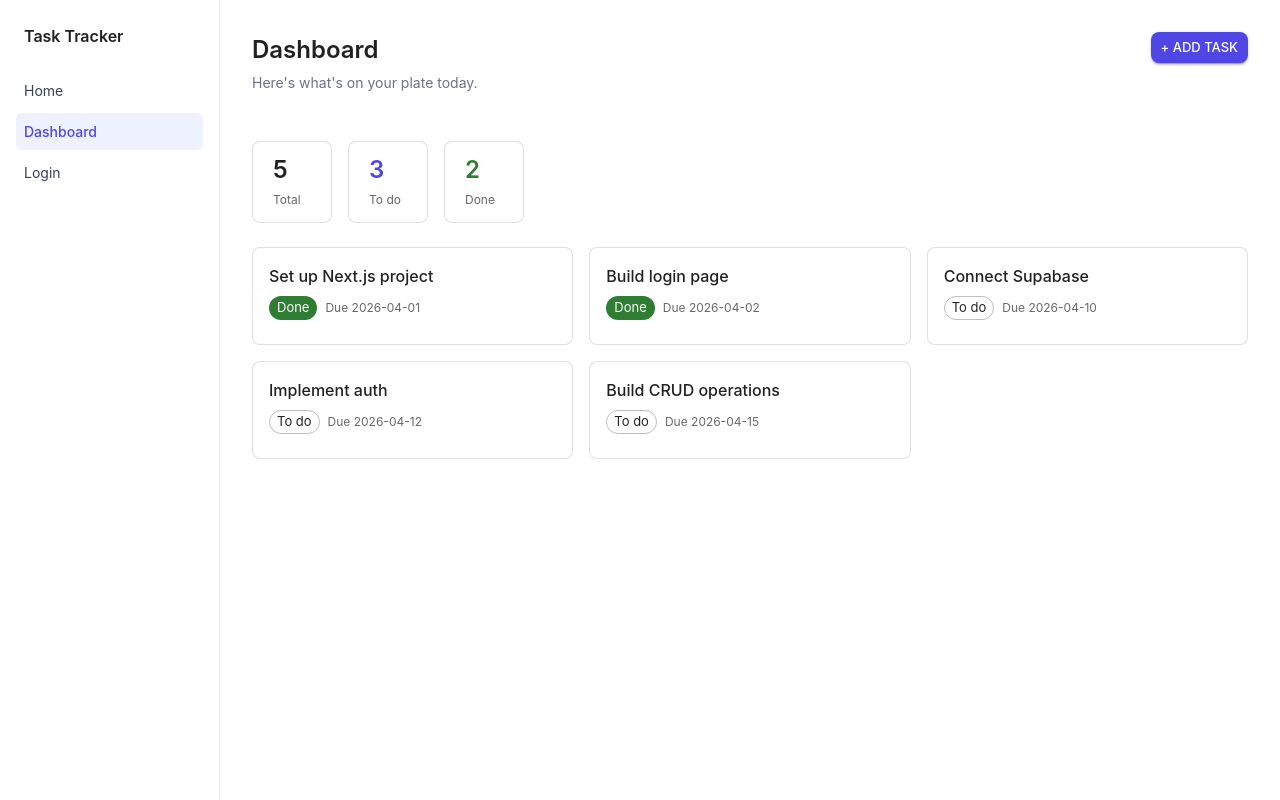
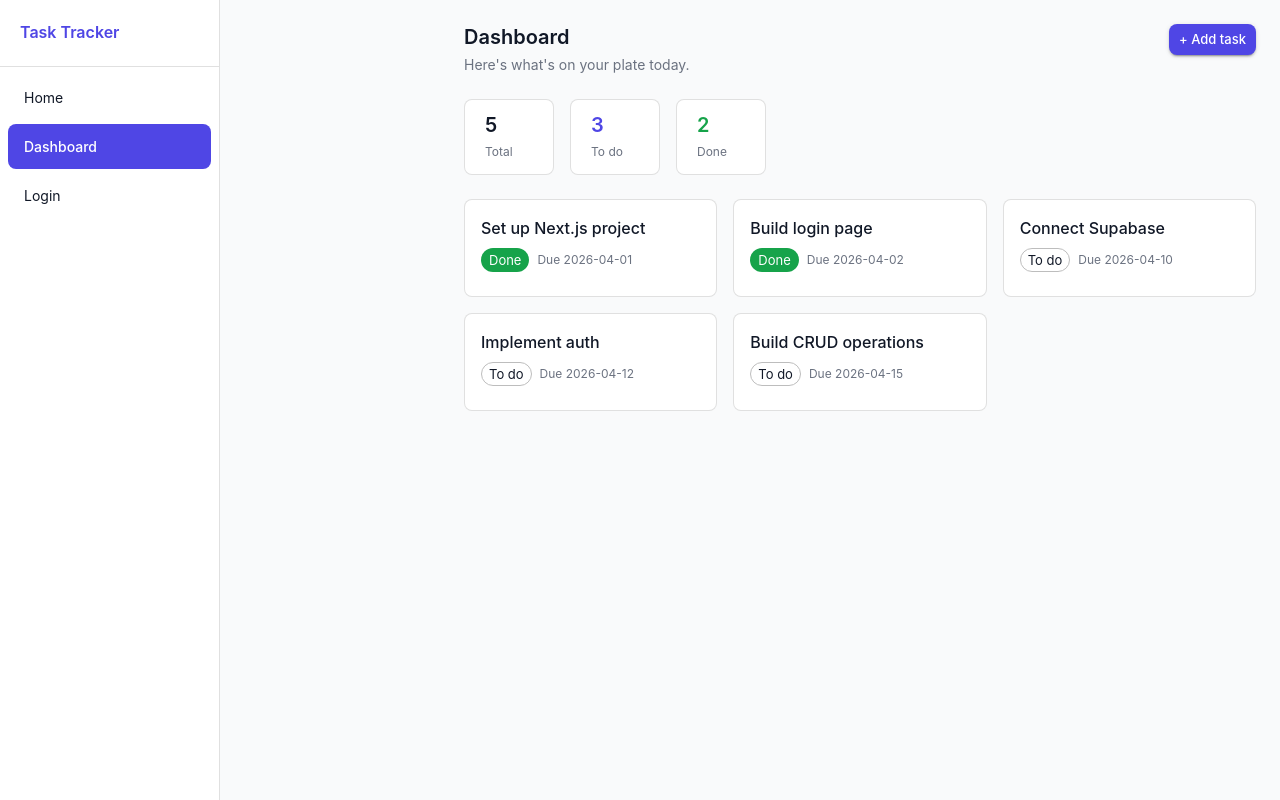
Before and after one commit to eronaaaaa/Task-Tracker, a Next.js app: page /dashboard in a window 1280 px wide. Built offline with nearby package versions, Linux system fonts and the light colour scheme.

Commit message:
day 9: MUI theming, Drawer sidebar, Grid dashboard layout, EmotionRegistry fix

```diff
--- a/app/dashboard/page.tsx
+++ b/app/dashboard/page.tsx
@@ -3,6 +3,7 @@ import PageHeader from "@/components/PageHeader";
 import TaskCard from "@/components/TaskCard";
 import AddTaskButton from "@/components/AddTaskButton";
 import StatsBar from "@/components/StatsBar";
+import { Box, Grid } from "@mui/material";
 
 //this dashboard page in itself is a server component, it has no use client
 //but it can render AddTaskButton which is a client component
@@ -12,13 +13,13 @@ export default async function DashboardPage() {
   const [tasks, stats] = await Promise.all([getTasks(), getTaskStats()]);
 
   return (
-    <main style={{ padding: "2rem" }}>
-      <div
-        style={{
+    <Box sx={{ p: 3 }}>
+      <Box
+        sx={{
           display: "flex",
           justifyContent: "space-between",
           alignItems: "flex-start",
-          marginBottom: "1.5rem",
+          mb: 3,
         }}
       >
         <PageHeader
@@ -26,21 +27,17 @@ export default async function DashboardPage() {
           description="Here's what's on your plate today."
         />
         <AddTaskButton />
-      </div>
+      </Box>
 
       <StatsBar total={stats.total} done={stats.done} todo={stats.todo} />
 
-      <div
-        style={{
-          display: "grid",
-          gridTemplateColumns: "repeat(auto-fill, minmax(280px, 1fr))",
-          gap: "1rem",
-        }}
-      >
+      <Grid container spacing={2}>
         {tasks.map((task) => (
-          <TaskCard key={task.id} task={task} />
+          <Grid key={task.id} size={{ xs: 12, sm: 6, md: 4 }}>
+            <TaskCard task={task} />
+          </Grid>
         ))}
-      </div>
-    </main>
+      </Grid>
+    </Box>
   );
 }
--- a/app/layout.tsx
+++ b/app/layout.tsx
@@ -2,6 +2,8 @@ import type { Metadata } from "next";
 import "./globals.css";
 import Sidebar from "@/components/Sidebar";
 import MuiProvider from "@/components/MuiProvider";
+import EmotionRegistry from "@/components/EmotionRegistry";
+import { Box } from "@mui/material";
 
 export const metadata: Metadata = {
   title: "Task Tracker",
@@ -15,14 +17,25 @@ export default function RootLayout({
 }) {
   return (
     <html lang="en">
-      <body>
-        <MuiProvider>
-          {/* added MuiProvider to prevent hydration warnings */}
-          <div style={{ display: "flex", minHeight: "100vh" }}>
-            <Sidebar />
-            <div style={{ flex: 1 }}>{children}</div>
-          </div>
-        </MuiProvider>
+      <body suppressHydrationWarning>
+        <EmotionRegistry>
+          <MuiProvider>
+            <Box sx={{ display: "flex", minHeight: "100vh" }}>
+              <Sidebar />
+              <Box
+                component="main"
+                sx={{
+                  flexGrow: 1,
+                  bgcolor: "background.default",
+                  minHeight: "100vh",
+                  ml: "220px",
+                }}
+              >
+                {children}
+              </Box>
+            </Box>
+          </MuiProvider>
+        </EmotionRegistry>
       </body>
     </html>
   );
--- /dev/null
+++ b/components/EmotionRegistry.tsx
@@ -0,0 +1,31 @@
+"use client";
+
+import { useState } from "react";
+import { useServerInsertedHTML } from "next/navigation";
+import { CacheProvider } from "@emotion/react";
+import createCache from "@emotion/cache";
+
+export default function EmotionRegistry({
+  children,
+}: {
+  children: React.ReactNode;
+}) {
+  const [cache] = useState(() => {
+    const c = createCache({ key: "mui" });
+    c.compat = true;
+    return c;
+  });
+
+  useServerInsertedHTML(() => {
+    return (
+      <style
+        data-emotion={`${cache.key} ${Object.keys(cache.inserted).join(" ")}`}
+        dangerouslySetInnerHTML={{
+          __html: Object.values(cache.inserted).join(" "),
+        }}
+      />
+    );
+  });
+
+  return <CacheProvider value={cache}>{children}</CacheProvider>;
+}
--- a/components/MuiProvider.tsx
+++ b/components/MuiProvider.tsx
@@ -1,30 +1,75 @@
-"use client";
+'use client'
 
-import { ThemeProvider, createTheme, CssBaseline } from "@mui/material";
+import { ThemeProvider, createTheme, CssBaseline } from '@mui/material'
 
 const theme = createTheme({
   palette: {
     primary: {
-      main: "#4f46e5",
+      main: '#4f46e5',
+      light: '#818cf8',
+      dark: '#3730a3',
+    },
+    secondary: {
+      main: '#0f766e',
+    },
+    background: {
+      default: '#f9fafb',
+      paper: '#ffffff',
+    },
+    text: {
+      primary: '#111827',
+      secondary: '#6b7280',
+    },
+    success: {
+      main: '#16a34a',
+      light: '#dcfce7',
     },
   },
   typography: {
     fontFamily: '-apple-system, BlinkMacSystemFont, "Segoe UI", sans-serif',
+    h1: { fontSize: '2rem', fontWeight: 600 },
+    h2: { fontSize: '1.5rem', fontWeight: 600 },
+    h5: { fontSize: '1.25rem', fontWeight: 600 },
+    h6: { fontSize: '1rem', fontWeight: 600 },
+    body2: { fontSize: '0.875rem' },
+    caption: { fontSize: '0.75rem' },
   },
   shape: {
     borderRadius: 8,
   },
-});
+  components: {
+    MuiButton: {
+      styleOverrides: {
+        root: {
+          textTransform: 'none',
+          fontWeight: 500,
+        },
+      },
+    },
+    MuiCard: {
+      styleOverrides: {
+        root: {
+          boxShadow: 'none',
+        },
+      },
+    },
+    MuiTextField: {
+      defaultProps: {
+        size: 'small',
+      },
+    },
+  },
+})
 
 export default function MuiProvider({
   children,
 }: {
-  children: React.ReactNode;
+  children: React.ReactNode
 }) {
   return (
     <ThemeProvider theme={theme}>
       <CssBaseline />
       {children}
     </ThemeProvider>
-  );
+  )
 }
--- a/components/PageHeader.tsx
+++ b/components/PageHeader.tsx
@@ -1,17 +1,21 @@
+import { Box, Typography } from "@mui/material";
+
 type PageHeaderProps = {
-  title: string
-  description?: string
-}
+  title: string;
+  description?: string;
+};
 
 export default function PageHeader({ title, description }: PageHeaderProps) {
   return (
-    <div style={{ marginBottom: '1.5rem' }}>
-      <h1 style={{ fontSize: '1.5rem', fontWeight: 600 }}>{title}</h1>
+    <Box>
+      <Typography variant="h5" component="h1">
+        {title}
+      </Typography>
       {description && (
-        <p style={{ color: '#6b7280', marginTop: '0.25rem', fontSize: '0.875rem' }}>
+        <Typography variant="body2" color="text.secondary" mt={0.5}>
           {description}
-        </p>
+        </Typography>
       )}
-    </div>
-  )
+    </Box>
+  );
 }
--- a/components/Sidebar.tsx
+++ b/components/Sidebar.tsx
@@ -2,6 +2,18 @@
 
 import Link from 'next/link'
 import { usePathname } from 'next/navigation'
+import {
+  Box,
+  Drawer,
+  List,
+  ListItem,
+  ListItemButton,
+  ListItemText,
+  Typography,
+  Divider,
+} from '@mui/material'
+
+const DRAWER_WIDTH = 220
 
 const navItems = [
   { label: 'Home', href: '/' },
@@ -13,41 +25,58 @@ export default function Sidebar() {
   const pathname = usePathname()
 
   return (
-    <aside style={{
-      width: '220px',
-      minHeight: '100vh',
-      background: 'white',
-      borderRight: '1px solid #e5e7eb',
-      padding: '1.5rem 1rem',
-      flexShrink: 0
-    }}>
-      <p style={{
-        fontWeight: 600,
-        fontSize: '1rem',
-        marginBottom: '1.5rem',
-        paddingLeft: '0.5rem'
-      }}>
-        Task Tracker
-      </p>
-      <nav style={{ display: 'flex', flexDirection: 'column', gap: '0.25rem' }}>
-        {navItems.map((item) => (
-          <Link
-            key={item.href}
-            href={item.href}
-            style={{
-              padding: '0.5rem',
-              borderRadius: '6px',
-              textDecoration: 'none',
-              fontSize: '0.875rem',
-              background: pathname === item.href ? '#eef2ff' : 'transparent',
-              color: pathname === item.href ? '#4f46e5' : '#374151',
-              fontWeight: pathname === item.href ? 500 : 400
-            }}
-          >
-            {item.label}
-          </Link>
-        ))}
-      </nav>
-    </aside>
+    <Drawer
+      variant="permanent"
+      sx={{
+        width: DRAWER_WIDTH,
+        flexShrink: 0,
+        '& .MuiDrawer-paper': {
+          width: DRAWER_WIDTH,
+          boxSizing: 'border-box',
+          border: 'none',
+          borderRight: '1px solid',
+          borderColor: 'divider',
+        },
+      }}
+    >
+      <Box sx={{ p: 2.5 }}>
+        <Typography variant="h6" color="primary">
+          Task Tracker
+        </Typography>
+      </Box>
+
+      <Divider />
+
+      <List sx={{ px: 1, pt: 1 }}>
+        {navItems.map((item) => {
+          const isActive = pathname === item.href
+          return (
+            <ListItem key={item.href} disablePadding sx={{ mb: 0.5 }}>
+              <ListItemButton
+                component={Link}
+                href={item.href}
+                selected={isActive}
+                sx={{
+                  borderRadius: 1,
+                  '&.Mui-selected': {
+                    bgcolor: 'primary.main',
+                    color: 'white',
+                    '&:hover': { bgcolor: 'primary.dark' },
+                  },
+                }}
+              >
+                <ListItemText
+                  primary={item.label}
+                  primaryTypographyProps={{
+                    fontSize: '0.875rem',
+                    fontWeight: isActive ? 500 : 400,
+                  }}
+                />
+              </ListItemButton>
+            </ListItem>
+          )
+        })}
+      </List>
+    </Drawer>
   )
 }
--- a/components/StatsBar.tsx
+++ b/components/StatsBar.tsx
@@ -1,27 +1,27 @@
-import { Box, Paper, Typography } from '@mui/material'
+import { Box, Paper, Stack, Typography } from "@mui/material";
 
 type StatsBarProps = {
-  total: number
-  done: number
-  todo: number
-}
+  total: number;
+  done: number;
+  todo: number;
+};
 
 export default function StatsBar({ total, done, todo }: StatsBarProps) {
   const stats = [
-    { label: 'Total', value: total, color: 'text.primary' },
-    { label: 'To do', value: todo, color: 'primary.main' },
-    { label: 'Done', value: done, color: 'success.main' },
-  ]
+    { label: "Total", value: total, color: "text.primary" },
+    { label: "To do", value: todo, color: "primary.main" },
+    { label: "Done", value: done, color: "success.main" },
+  ];
 
   return (
-    <Box sx={{ display: 'flex', gap: 2, mb: 3 }}>
+    <Stack direction="row" spacing={2} mb={3}>
       {stats.map(({ label, value, color }) => (
         <Paper
           key={label}
           variant="outlined"
-          sx={{ px: 2.5, py: 1.5, minWidth: 80 }}
+          sx={{ px: 2.5, py: 1.5, minWidth: 90 }}
         >
-          <Typography variant="h5" fontWeight={600} color={color}>
+          <Typography variant="h5" color={color}>
             {value}
           </Typography>
           <Typography variant="caption" color="text.secondary">
@@ -29,6 +29,6 @@ export default function StatsBar({ total, done, todo }: StatsBarProps) {
           </Typography>
         </Paper>
       ))}
-    </Box>
-  )
+    </Stack>
+  );
 }
--- a/package.json
+++ b/package.json
@@ -9,6 +9,7 @@
     "lint": "eslint"
   },
   "dependencies": {
+    "@emotion/cache": "^11.14.0",
     "@emotion/react": "^11.14.0",
     "@emotion/styled": "^11.14.1",
     "@mui/material": "^7.3.9",
```
Also changed, not shown: 1 other file (tests, documents, lock files or other folders).
